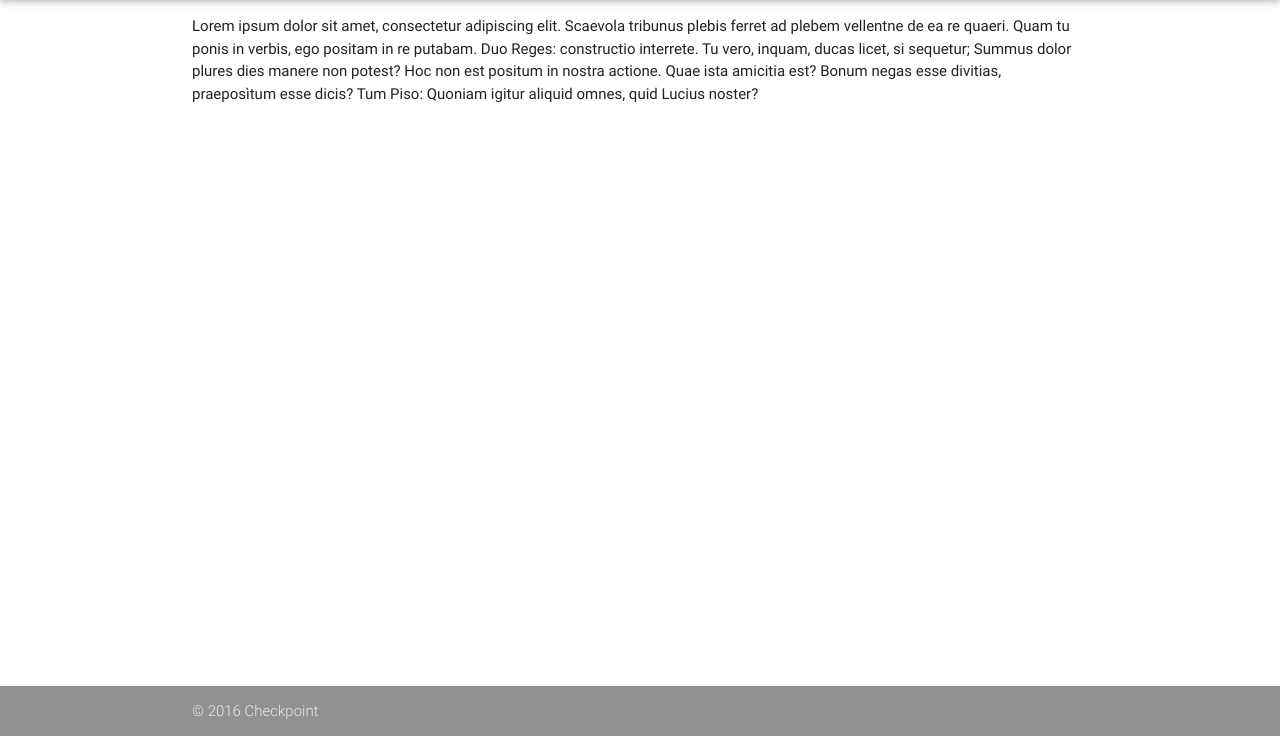
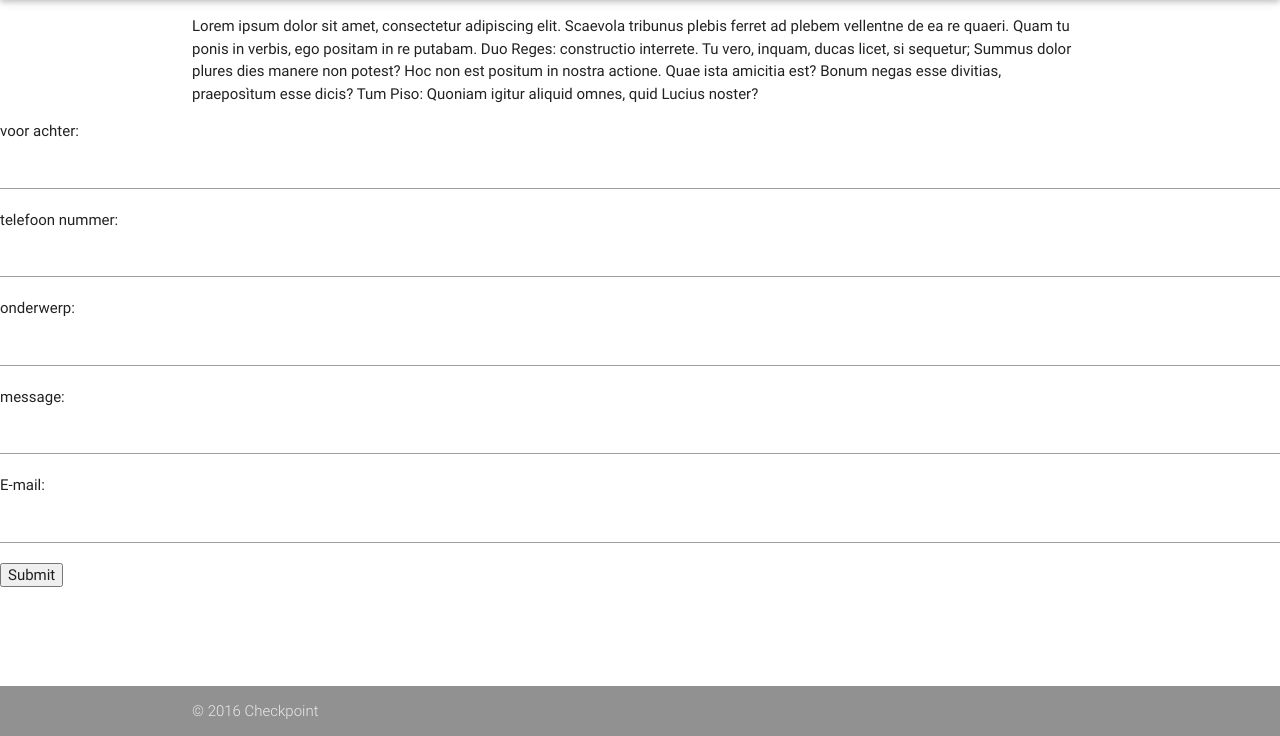
Before and after one commit to stijnana/checkpoint, a PHP site: page /index.php?page=contact in a window 1280 px wide. Shown: the part 64-800 px from the top of the page. Run offline with PHP 8.4, Linux system fonts and the light colour scheme; some libraries are stand-ins or nearby versions.

Commit message:
contact form

```diff
--- a/views/contact.html
+++ b/views/contact.html
@@ -3,3 +3,14 @@
         <p>Lorem ipsum dolor sit amet, consectetur adipiscing elit. Scaevola tribunus plebis ferret ad plebem vellentne de ea re quaeri. Quam tu ponis in verbis, ego positam in re putabam. Duo Reges: constructio interrete. Tu vero, inquam, ducas licet, si
             sequetur; Summus dolor plures dies manere non potest? Hoc non est positum in nostra actione. Quae ista amicitia est? Bonum negas esse divitias, praeposìtum esse dicis? Tum Piso: Quoniam igitur aliquid omnes, quid Lucius noster?</p>
     </div>
+<div>
+    <form action="model/mail.php" method="post">
+        voor achter: <input type="text" name="name" required><br>
+        telefoon nummer:<input type="number" name="telephone" required>
+        onderwerp: <input type="text" name="subject" required>
+        message: <input type="text" name="message" required>
+        E-mail: <input type="email" name="to" required>
+
+        <input type="submit">
+    </form>
+</div>
```
Also changed, not shown: index.php (+0 -7 lines), model/mail.php (added, +36 -0 lines).
